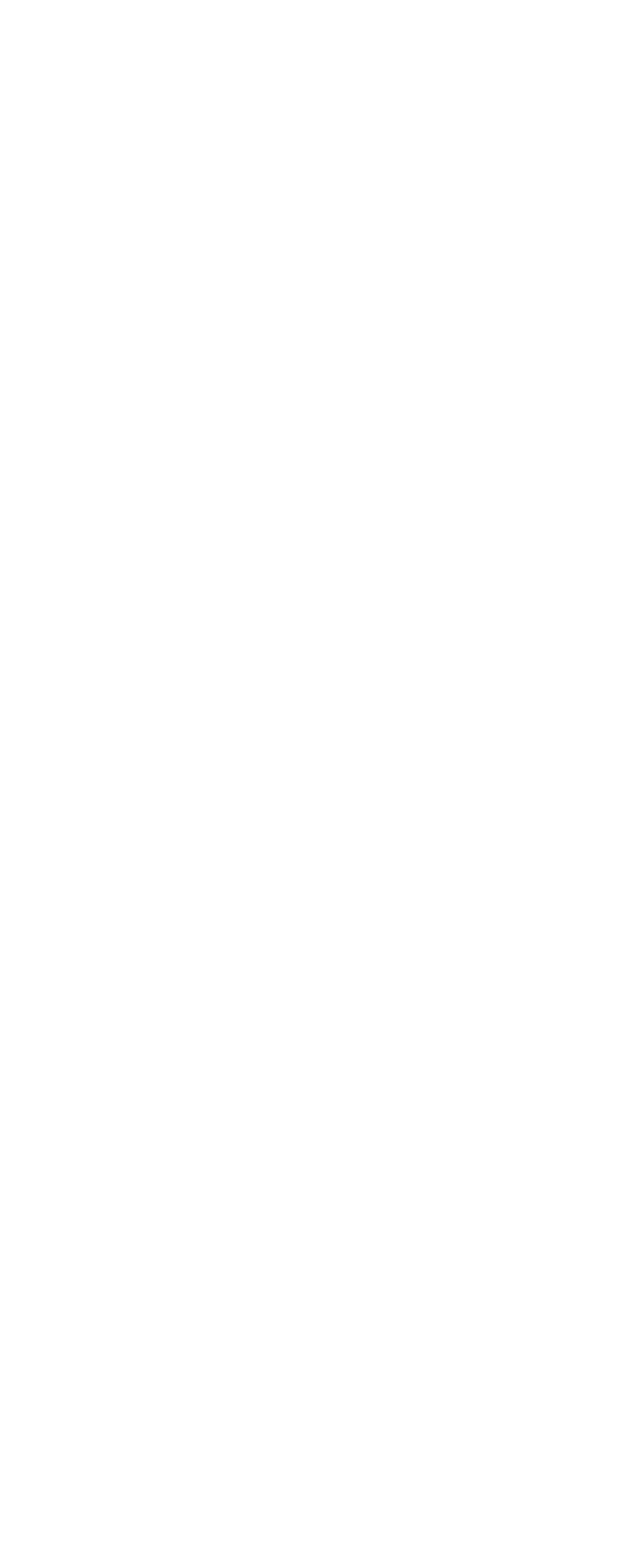
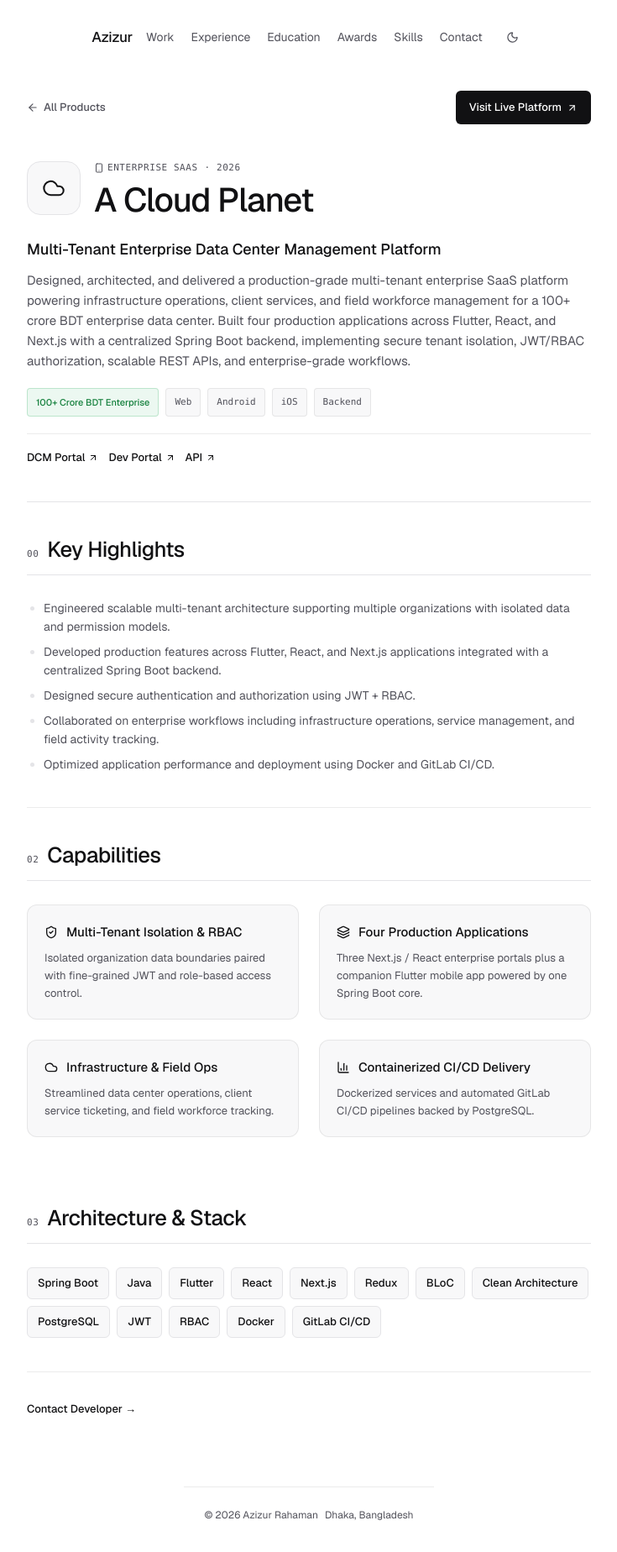
Before and after one commit to azizur-rahaman/portfolio, a Next.js app: page /products/a-cloud-planet in a window 1280 px wide. Before the commit this address had no page. Shown: the top 1848 px of the page at 84% size, without its empty margins (272-1007 px from the left). Before the commit the page ends 800 px from the top, so only its background shows below. Built offline with nearby package versions, Linux system fonts and the light colour scheme.

Commit message:
feat: add A Cloud Planet and Good Morning Quotes projects and enrich Zabihaty and GhorLagbee

```diff
--- a/src/app/products/[slug]/page.tsx
+++ b/src/app/products/[slug]/page.tsx
@@ -76,7 +76,11 @@ export default async function ProductDetailPage({
               rel="noopener noreferrer"
               className="inline-flex items-center gap-1.5 px-4 py-2 rounded-[6px] bg-[var(--color-surface-inverse)] text-[var(--color-text-inverse)] text-[13px] font-medium hover:opacity-90 transition-opacity"
             >
-              <span>View on Google Play</span>
+              <span>
+                {product.link.includes("play.google.com")
+                  ? "View on Google Play"
+                  : "Visit Live Platform"}
+              </span>
               <ArrowUpRight size={13} aria-hidden="true" />
             </a>
           )}
@@ -138,7 +142,35 @@ export default async function ProductDetailPage({
               ))}
             </div>
           )}
+
+          {product.extraLinks && product.extraLinks.length > 0 && (
+            <div className="flex flex-wrap items-center gap-3 mt-5 pt-4 border-t border-[var(--color-border-muted)]">
+              {product.extraLinks.map((ext) => (
+                <a
+                  key={ext.href}
+                  href={ext.href}
+                  target="_blank"
+                  rel="noopener noreferrer"
+                  className="inline-flex items-center gap-1 text-[13px] font-medium text-[var(--color-text-primary)] hover:underline underline-offset-4"
+                >
+                  <span>{ext.label}</span>
+                  <ArrowUpRight size={12} aria-hidden="true" />
+                </a>
+              ))}
+            </div>
+          )}
         </header>
+
+        {product.highlights && product.highlights.length > 0 && (
+          <section className="py-10 border-b border-[var(--color-border-muted)]">
+            <SectionHeader index="00" title="Key Highlights" />
+            <ul className="space-y-2 pl-5 list-disc text-[14px] leading-[22px] text-[var(--color-text-secondary)] marker:text-[var(--color-border-default)]">
+              {product.highlights.map((item) => (
+                <li key={item}>{item}</li>
+              ))}
+            </ul>
+          </section>
+        )}
 
         {/* Visual Showcase */}
         {(product.banner || (product.screenshots && product.screenshots.length > 0)) && (
--- a/src/app/products/page.tsx
+++ b/src/app/products/page.tsx
@@ -38,7 +38,7 @@ export default function ProductsPage() {
             Products &amp; Shipped Apps
           </h1>
           <p className="text-[15px] leading-[24px] text-[var(--color-text-secondary)] mt-3 max-w-xl">
-            All {products.length} mobile applications I designed and engineered across Zabihaty LLC and Algoel Studio—spanning fintech, offline trade ledgers, rental discovery, campus AI, and privacy-first utilities.
+            All {products.length} products and applications I architected and shipped across Plexus Cloud, FSA Digital Labs, Zabihaty LLC, and Algoel Studio—spanning enterprise multi-tenant SaaS, fintech, offline trade ledgers, rental discovery, campus AI, and privacy-first utilities.
           </p>
         </header>
 
--- a/src/components/AppIcon.tsx
+++ b/src/components/AppIcon.tsx
@@ -2,6 +2,7 @@ import {
   BookOpen,
   Building2,
   Calculator,
+  Cloud,
   Frame,
   GraduationCap,
   HeartHandshake,
@@ -10,12 +11,15 @@ import {
   Scale,
   ShoppingBag,
   Smartphone,
+  Sun,
   Wallet,
   type LucideIcon,
 } from "lucide-react";
 import type { AppIconName } from "@/data/portfolio";
 
 const APP_ICON_MAP: Record<AppIconName | string, LucideIcon> = {
+  cloud: Cloud,
+  sun: Sun,
   wallet: Wallet,
   shoppingBag: ShoppingBag,
   scale: Scale,
@@ -28,6 +32,8 @@ const APP_ICON_MAP: Record<AppIconName | string, LucideIcon> = {
   frame: Frame,
   calculator: Calculator,
   // Product slug fallbacks so ProductCard and DetailPage reuse the exact same mapping
+  "a-cloud-planet": Cloud,
+  "good-morning-quotes": Sun,
   lenden: Wallet,
   zabihaty: ShoppingBag,
   weightnote: Scale,
--- a/src/components/Hero.tsx
+++ b/src/components/Hero.tsx
@@ -178,7 +178,7 @@ export default function Hero() {
           className="inline-flex items-center gap-1.5 text-[13px] font-medium text-[var(--color-text-primary)] hover:text-[var(--color-text-secondary)] transition-colors duration-[var(--motion-duration-instant)] py-1"
         >
           <LayoutGrid size={14} strokeWidth={1.75} aria-hidden="true" />
-          <span>All 11 Apps</span>
+          <span>All 13 Products</span>
           <ArrowUpRight size={12} strokeWidth={1.75} className="text-[var(--color-text-secondary)]" aria-hidden="true" />
         </Link>
 
--- a/src/components/ProductCard.tsx
+++ b/src/components/ProductCard.tsx
@@ -90,7 +90,7 @@ export default function ProductCard({ product }: { product: Product }) {
             rel="noopener noreferrer"
             className="inline-flex items-center gap-1 text-[12px] text-[var(--color-text-secondary)] hover:text-[var(--color-text-primary)] transition-colors"
           >
-            Google Play
+            {product.link.includes("play.google.com") ? "Google Play" : "Live Portal"}
             <ArrowUpRight size={12} strokeWidth={1.75} aria-hidden="true" />
           </a>
         ) : (
--- a/src/components/WorkSection.tsx
+++ b/src/components/WorkSection.tsx
@@ -14,7 +14,7 @@ export default function WorkSection() {
       <SectionHeader
         index="01"
         title="Work"
-        actionLabel="All 11 products"
+        actionLabel="All 13 products"
         actionHref="/products"
       />
 
--- a/src/data/portfolio.ts
+++ b/src/data/portfolio.ts
@@ -1,4 +1,6 @@
 export type AppIconName =
+  | "cloud"
+  | "sun"
   | "wallet"
   | "shoppingBag"
   | "scale"
@@ -110,6 +112,73 @@ export const portfolioData = {
 
   work: [
     {
+      id: "a-cloud-planet",
+      title: "A Cloud Planet",
+      subtitle: "Multi-Tenant Enterprise Data Center Management Platform · Plexus Cloud",
+      status: "Live",
+      icon: "cloud",
+      description:
+        "Production-grade multi-tenant enterprise SaaS platform powering infrastructure operations, client services, and field workforce management for a 100+ crore BDT data center—spanning four apps across Flutter, React, and Next.js with a centralized Spring Boot backend, JWT + RBAC security, Docker, and GitLab CI/CD.",
+      tags: [
+        "Spring Boot",
+        "Java",
+        "Flutter",
+        "React",
+        "Next.js",
+        "PostgreSQL",
+        "JWT",
+        "RBAC",
+        "Docker",
+        "GitLab CI/CD",
+      ],
+      internalHref: "/products/a-cloud-planet",
+      externalHref: "https://dcm.acloudplanet.com",
+      externalLabel: "Live Portal",
+    },
+    {
+      id: "good-morning-quotes",
+      title: "Good Morning Images and Quotes",
+      subtitle: "100K+ Downloads · Visual Quotes & Offline Content App",
+      status: "Live",
+      icon: "sun",
+      description:
+        "Production Google Play app with 100K+ downloads featuring daily quotes, image-based content, category browsing, favorites, sharing, local cache persistence, push notifications, and automated CI/CD releases.",
+      tags: [
+        "Flutter",
+        "BLoC",
+        "Firebase Firestore",
+        "Clean Architecture",
+        "Local Cache",
+        "GitHub Actions",
+        "Fastlane",
+      ],
+      internalHref: "/products/good-morning-quotes",
+      externalHref:
+        "https://play.google.com/store/apps/details?id=com.fivestarapp.wishme.motivation.quotes.goodmorning.coffee",
+      externalLabel: "Google Play",
+    },
+    {
+      id: "zabihaty",
+      title: "Zabihaty",
+      subtitle: "E-Commerce & Event Catering App | Shopper App · Zabihaty LLC",
+      status: "Live",
+      icon: "shoppingBag",
+      description:
+        "Production cross-platform mobile application for meat e-commerce and event catering across 90+ Figma screens and 50+ REST APIs, featuring Clean Architecture, JWT refresh-token session management, Stripe payments, WebSocket updates, and push notifications.",
+      tags: [
+        "Flutter",
+        "Riverpod",
+        "REST APIs",
+        "JWT",
+        "Stripe",
+        "WebSocket",
+        "Clean Architecture",
+      ],
+      internalHref: "/products/zabihaty",
+      externalHref: "https://play.google.com/store/apps/details?id=com.zabihaty.app.zabihaty",
+      externalLabel: "Google Play",
+    },
+    {
       id: "lenden",
       title: "Lenden",
       subtitle: "Peer-to-Peer Finance & Budgeting App · Algoel Studio",
@@ -124,34 +193,39 @@ export const portfolioData = {
       externalLabel: "Google Play",
     },
     {
-      id: "zabihaty",
-      title: "Zabihaty",
-      subtitle: "E-Commerce & Event Catering App · Zabihaty LLC",
+      id: "ghorlagbee",
+      title: "GhorLagbee",
+      subtitle: "Property Rental & To-Let Finding Platform (Client & Owner) · Algoel Studio",
       status: "Live",
-      icon: "shoppingBag",
+      icon: "building2",
       description:
-        "Production cross-platform mobile application for meat e-commerce and event catering, engineered with Clean Architecture, JWT refresh-token session roaming, and real-time order logistics across 90+ Figma screens.",
-      tags: ["Flutter", "Riverpod", "REST APIs", "JWT", "Dio", "Clean Architecture"],
-      internalHref: "/products/zabihaty",
-      externalHref: "https://play.google.com/store/apps/details?id=com.zabihaty.app.zabihaty",
-      externalLabel: "Google Play",
-    },
-    {
-      id: "weightnote",
-      title: "weightnote (ডিজিটাল ওজন খাতা)",
-      subtitle: "Offline Weight Batch Ledger & PDF Invoicing · Algoel Studio",
-      status: "Live",
-      icon: "scale",
-      description:
-        "Offline-first digital weighing ledger for wholesale markets and agriculture featuring a custom batch numpad, live Maund (৪০ কেজি = ১ মণ) & Kg conversion, real-time pricing in Taka (৳), and multi-page PDF invoicing.",
-      tags: ["Flutter", "BLoC", "SQLite / WASM", "PDF & Printing", "GetIt"],
-      internalHref: "/products/weightnote",
-      externalHref: "https://play.google.com/store/apps/details?id=com.algoel.weightnote",
+        "Zero-brokerage rental discovery platform connecting clients and property owners with geolocation & distance filtering, Google Maps integration, Firebase Auth & Firestore, push notifications, and automated CI/CD.",
+      tags: [
+        "Flutter",
+        "BLoC",
+        "Firebase",
+        "Clean Architecture",
+        "Geolocation",
+        "GitHub Actions",
+        "Fastlane",
+      ],
+      internalHref: "/products/ghorlagbee",
+      externalHref: "https://play.google.com/store/apps/details?id=com.algoel.ghorlagbe&hl=en",
       externalLabel: "Google Play",
     },
   ] satisfies WorkItem[],
 
   moreApps: [
+    {
+      slug: "weightnote",
+      name: "weightnote (ডিজিটাল ওজন খাতা)",
+      tagline:
+        "Offline weight batch ledger with auto Maund (৪০ কেজি = ১ মণ) conversion & PDF invoicing",
+      stack: "Flutter · BLoC · SQLite / WASM",
+      year: "2026",
+      icon: "scale",
+      playStoreUrl: "https://play.google.com/store/apps/details?id=com.algoel.weightnote",
+    },
     {
       slug: "bhalo-kaj",
       name: "Bhalo Kaj (ভালো কাজ)",
@@ -188,15 +262,6 @@ export const portfolioData = {
       logo: "/images/products/safeqr/icon.png",
       icon: "qrCode",
       playStoreUrl: "https://play.google.com/store/apps/details?id=com.algoel.safeqr_qr_and_barcode_scanner",
-    },
-    {
-      slug: "ghorlagbee",
-      name: "GhorLagbee",
-      tagline: "Zero-brokerage GPS To-Let discovery with Google Maps & direct owner calls",
-      stack: "Flutter · Google Maps · Firebase",
-      year: "2024",
-      icon: "building2",
-      playStoreUrl: "https://play.google.com/store/apps/details?id=com.algoel.ghorlagbe",
     },
     {
       slug: "classmates",
--- a/src/data/products.ts
+++ b/src/data/products.ts
@@ -11,9 +11,12 @@ export interface Product {
     icon: string;
   }[];
   link?: string;
+  extraLinks?: { label: string; href: string }[];
+  highlights?: string[];
   logo?: string;
   iconSymbol?: string;
   category:
+    | "Enterprise SaaS"
     | "Mobile App"
     | "Finance & Fintech"
     | "Utilities & Tools"
@@ -32,6 +35,117 @@ export interface Product {
 }
 
 export const products: Product[] = [
+  {
+    id: "a-cloud-planet",
+    slug: "a-cloud-planet",
+    name: "A Cloud Planet",
+    tagline: "Multi-Tenant Enterprise Data Center Management Platform",
+    description:
+      "Designed, architected, and delivered a production-grade multi-tenant enterprise SaaS platform powering infrastructure operations, client services, and field workforce management for a 100+ crore BDT enterprise data center. Built four production applications across Flutter, React, and Next.js with a centralized Spring Boot backend, implementing secure tenant isolation, JWT/RBAC authorization, scalable REST APIs, and enterprise-grade workflows.",
+    category: "Enterprise SaaS",
+    releaseYear: "2026",
+    platforms: ["Web", "Android", "iOS", "Backend"],
+    badge: "100+ Crore BDT Enterprise",
+    techStack: [
+      "Spring Boot",
+      "Java",
+      "Flutter",
+      "React",
+      "Next.js",
+      "Redux",
+      "BLoC",
+      "Clean Architecture",
+      "PostgreSQL",
+      "JWT",
+      "RBAC",
+      "Docker",
+      "GitLab CI/CD",
+    ],
+    highlights: [
+      "Engineered scalable multi-tenant architecture supporting multiple organizations with isolated data and permission models.",
+      "Developed production features across Flutter, React, and Next.js applications integrated with a centralized Spring Boot backend.",
+      "Designed secure authentication and authorization using JWT + RBAC.",
+      "Collaborated on enterprise workflows including infrastructure operations, service management, and field activity tracking.",
+      "Optimized application performance and deployment using Docker and GitLab CI/CD.",
+    ],
+    features: [
+      {
+        title: "Multi-Tenant Isolation & RBAC",
+        description:
+          "Isolated organization data boundaries paired with fine-grained JWT and role-based access control.",
+        icon: "ShieldCheck",
+      },
+      {
+        title: "Four Production Applications",
+        description:
+          "Three Next.js / React enterprise portals plus a companion Flutter mobile app powered by one Spring Boot core.",
+        icon: "Layers",
+      },
+      {
+        title: "Infrastructure & Field Ops",
+        description:
+          "Streamlined data center operations, client service ticketing, and field workforce tracking.",
+        icon: "Cloud",
+      },
+      {
+        title: "Containerized CI/CD Delivery",
+        description:
+          "Dockerized services and automated GitLab CI/CD pipelines backed by PostgreSQL.",
+        icon: "BarChart3",
+      },
+    ],
+    link: "https://dcm.acloudplanet.com",
+    extraLinks: [
+      { label: "DCM Portal", href: "https://dcm.acloudplanet.com" },
+      { label: "Dev Portal", href: "https://dev.acloudplanet.com" },
+      { label: "API", href: "https://api.acloudplanet.com" },
+    ],
+  },
+  {
+    id: "good-morning-quotes",
+    slug: "good-morning-quotes",
+    name: "Good Morning Images and Quotes",
+    tagline: "100K+ Downloads Daily Quotes, Visual Cards & Offline Content App",
+    description:
+      "Production mobile application with 100K+ downloads on Google Play, featuring daily quotes, curated image-based content, category browsing, favorites, one-tap sharing, offline caching, and a Next.js admin panel for scheduled publishing and content administration.",
+    category: "Productivity & Lifestyle",
+    releaseYear: "2021–2026",
+    platforms: ["Android", "iOS"],
+    rating: "100K+ Downloads",
+    badge: "100K+ Play Store Downloads",
+    techStack: [
+      "Flutter",
+      "BLoC",
+      "Firebase Firestore",
+      "Firebase Storage",
+      "Clean Architecture",
+      "Responsive UI",
+      "Local Storage (Cache)",
+      "Push Notifications",
+      "CI/CD (Cider, GitHub Actions, Fastlane)",
+    ],
+    features: [
+      {
+        title: "Daily Quotes & Visual Feeds",
+        description:
+          "High-engagement image cards and categorized daily quotes with instant sharing and favorites.",
+        icon: "Sparkles",
+      },
+      {
+        title: "Offline Caching & Push Alerts",
+        description:
+          "Local cache persistence for seamless offline browsing paired with Firebase Cloud Messaging alerts.",
+        icon: "Cloud",
+      },
+      {
+        title: "Automated CI/CD Release Pipeline",
+        description:
+          "Continuous integration and store deployment automated via Cider, GitHub Actions, and Fastlane.",
+        icon: "Layers",
+      },
+    ],
+    link: "https://play.google.com/store/apps/details?id=com.fivestarapp.wishme.motivation.quotes.goodmorning.coffee",
+  },
   {
     id: "lenden",
     slug: "lenden",
@@ -102,14 +216,25 @@ export const products: Product[] = [
     id: "zabihaty",
     slug: "zabihaty",
     name: "Zabihaty",
-    tagline: "Premium E-Commerce & Event Catering Experience",
+    tagline: "E-Commerce & Event Catering App | Shopper App",
     description:
-      "Zabihaty redefines the meat and catering e-commerce landscape with a seamless cross-platform mobile experience. Engineered with Clean Architecture and robust JWT refresh-token session management across 90+ Figma-matched screens and 15+ REST APIs, it delivers secure ordering for premium products and event catering.",
+      "Zabihaty redefines the meat and catering e-commerce landscape with a seamless cross-platform mobile experience. Engineered with Clean Architecture, JWT refresh-token session management, Stripe payments, WebSocket real-time updates, and push notifications across 90+ Figma-matched screens and 50+ REST APIs.",
     category: "Mobile App",
-    releaseYear: "2023–2025",
+    releaseYear: "2024–2025",
     platforms: ["Android", "iOS"],
     badge: "Production Client App",
-    techStack: ["Flutter", "Riverpod", "REST APIs", "JWT", "Dio", "Clean Architecture"],
+    techStack: [
+      "Flutter",
+      "Riverpod",
+      "REST APIs",
+      "JWT",
+      "Dio",
+      "Refresh-Token Session",
+      "Clean Architecture",
+      "Stripe",
+      "WebSocket",
+      "Push Notifications",
+    ],
     features: [
       {
         title: "Secure Session Management",
@@ -280,9 +405,9 @@ export const products: Product[] = [
     id: "ghorlagbee",
     slug: "ghorlagbee",
     name: "GhorLagbee",
-    tagline: "Verified To-Let & Smart Property Rental Discovery",
+    tagline: "Property Rental & To-Let Finding Platform (Client & Owner)",
     description:
-      "GhorLagbee removes broker friction from apartment and bachelor room hunting in Bangladesh. Built with Flutter, Google Maps SDK, and Firebase, it connects renters directly with verified property owners through GPS nearby discovery and one-tap calling.",
+      "GhorLagbee removes broker friction from apartment and bachelor room hunting in Bangladesh across both Client and Owner experiences. Built with Flutter, BLoC, Clean Architecture, Firebase (Auth & Firestore), geolocation distance filtering, push notifications, and automated CI/CD pipelines (Cider, GitHub Actions, Fastlane).",
     category: "House & Home",
     releaseYear: "2024",
     platforms: ["Android"],
@@ -290,10 +415,14 @@ export const products: Product[] = [
     badge: "Zero Broker Commission",
     techStack: [
       "Flutter",
-      "Google Maps SDK",
-      "Geolocation",
-      "Firebase Realtime DB",
-      "Cloud Storage",
+      "BLoC",
+      "Firebase (Auth, Firestore)",
+      "Clean Architecture",
+      "Geolocation & Distance Filtering",
+      "Responsive UI",
+      "Local Storage",
+      "Push Notifications",
+      "CI/CD (Cider, GitHub Actions, Fastlane)",
     ],
     features: [
       {
```
